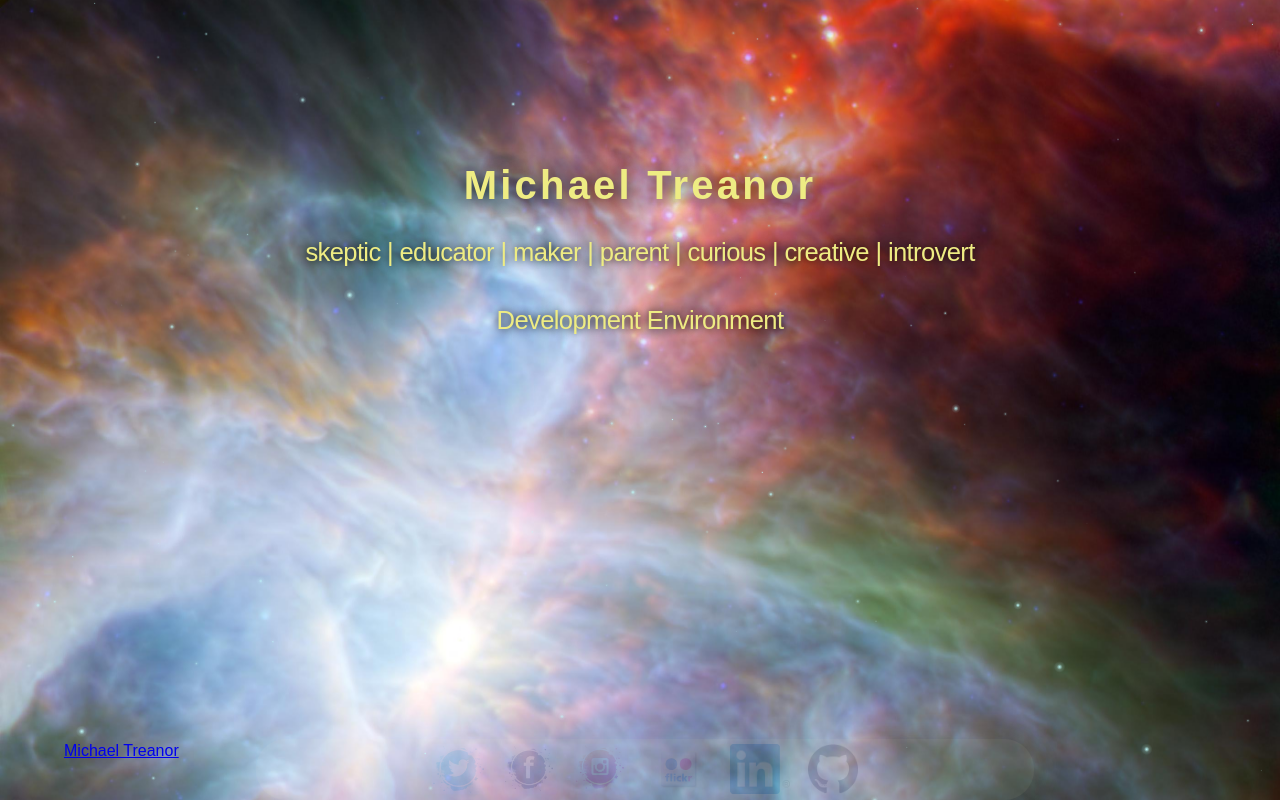
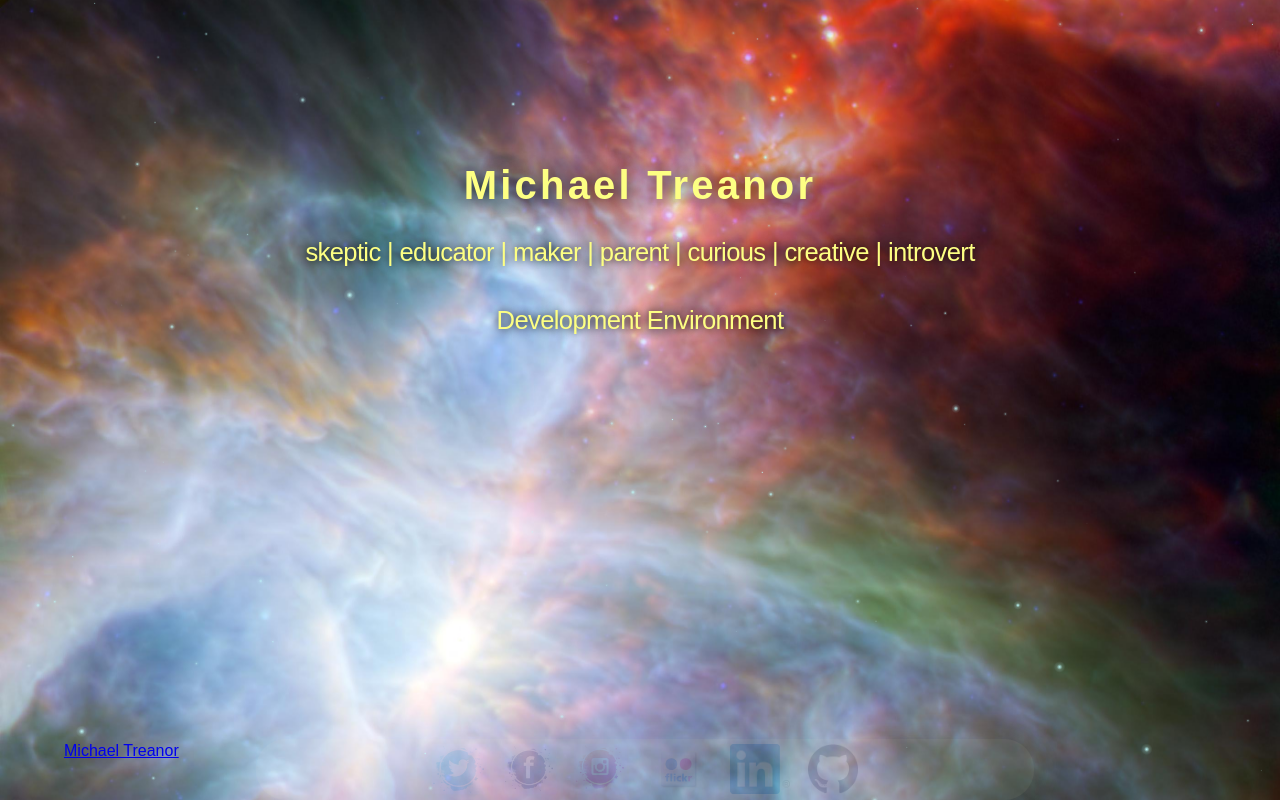
Before and after one commit to Skeptycal/skeptycal.com, a PHP site: page / in a window 1280 px wide. Run offline with PHP 8.4, Linux system fonts and the light colour scheme; some libraries are stand-ins or nearby versions; some web fonts are replaced.

Commit message:
formatting

```diff
--- a/css/index.css
+++ b/css/index.css
@@ -5,7 +5,7 @@
 
 :root {
     --color-background-main: transparent;
-    --color-font-main: #eeec83;
+    --color-font-main: #fdff83;
     --color-border-glow: #000000;
     --color-social: #ffffdd;
 }
```
